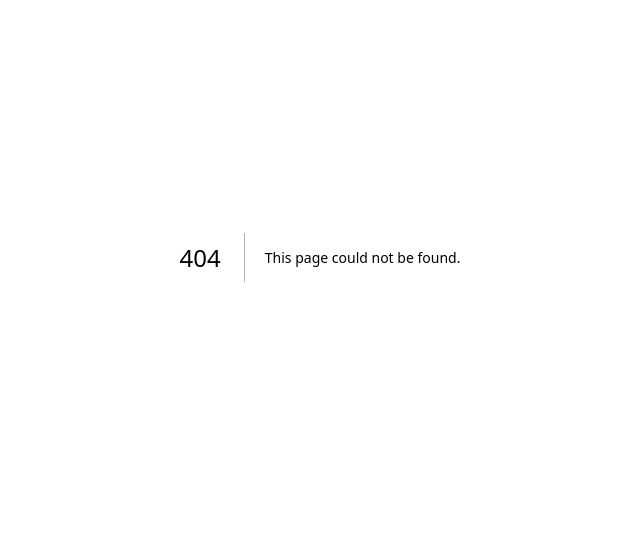
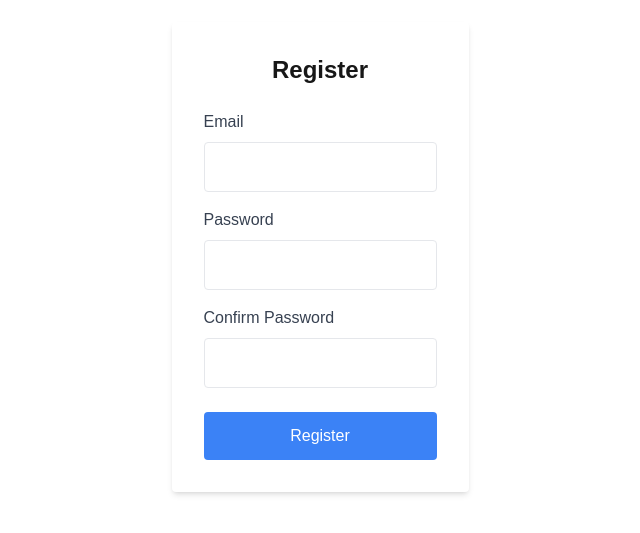
Before and after one commit to prof-lijar/tiny-product, a Next.js app: page /auth/register in a window 1280 px wide. Before the commit this address had no page. Shown: the part 143-676 px from the top of the page, without its empty margins (320-960 px from the left). Built offline with nearby package versions, Linux system fonts and the light colour scheme.

Commit message:
[Frontend] Add login and registration forms (#36)

```diff
--- /dev/null
+++ b/src/app/auth/login/page.tsx
@@ -0,0 +1,13 @@
+'use client'
+
+import LoginForm from '@/components/LoginForm';
+
+const LoginPage = () => {
+  return (
+    <main className='min-h-screen flex items-center justify-center'>
+      <LoginForm />
+    </main>
+  );
+};
+
+export default LoginPage;
--- /dev/null
+++ b/src/app/auth/register/page.tsx
@@ -0,0 +1,13 @@
+'use client'
+
+import RegisterForm from '@/components/RegisterForm';
+
+const RegisterPage = () => {
+  return (
+    <main className='min-h-screen flex items-center justify-center'>
+      <RegisterForm />
+    </main>
+  );
+};
+
+export default RegisterPage;
--- /dev/null
+++ b/src/components/LoginForm.tsx
@@ -0,0 +1,46 @@
+'use client'
+
+import { useState } from 'react';
+import { useRouter } from 'next/navigation';
+
+const LoginForm = () => {
+  const [email, setEmail] = useState('');
+  const [password, setPassword] = useState('');
+  const router = useRouter();
+
+  const handleSubmit = async (e: React.FormEvent) => {
+    e.preventDefault();
+    // Handle login logic here
+  };
+
+  return (
+    <form onSubmit={handleSubmit} className='max-w-md mx-auto p-8 bg-white rounded shadow-md'>
+      <h2 className='text-2xl font-bold mb-6 text-center'>Login</h2>
+      <div className='mb-4'>
+        <label htmlFor='email' className='block text-gray-700 font-medium mb-2'>Email</label>
+        <input
+          type='email'
+          id='email'
+          value={email}
+          onChange={(e) => setEmail(e.target.value)}
+          className='w-full p-3 border rounded focus:outline-none focus:border-blue-500'
+          required
+        />
+      </div>
+      <div className='mb-6'>
+        <label htmlFor='password' className='block text-gray-700 font-medium mb-2'>Password</label>
+        <input
+          type='password'
+          id='password'
+          value={password}
+          onChange={(e) => setPassword(e.target.value)}
+          className='w-full p-3 border rounded focus:outline-none focus:border-blue-500'
+          required
+        />
+      </div>
+      <button type='submit' className='w-full bg-blue-500 text-white font-medium p-3 rounded hover:bg-blue-600'>Login</button>
+    </form>
+  );
+};
+
+export default LoginForm;
--- /dev/null
+++ b/src/components/RegisterForm.tsx
@@ -0,0 +1,58 @@
+'use client'
+
+import { useState } from 'react';
+import { useRouter } from 'next/navigation';
+
+const RegisterForm = () => {
+  const [email, setEmail] = useState('');
+  const [password, setPassword] = useState('');
+  const [confirmPassword, setConfirmPassword] = useState('');
+  const router = useRouter();
+
+  const handleSubmit = async (e: React.FormEvent) => {
+    e.preventDefault();
+    // Handle registration logic here
+  };
+
+  return (
+    <form onSubmit={handleSubmit} className='max-w-md mx-auto p-8 bg-white rounded shadow-md'>
+      <h2 className='text-2xl font-bold mb-6 text-center'>Register</h2>
+      <div className='mb-4'>
+        <label htmlFor='email' className='block text-gray-700 font-medium mb-2'>Email</label>
+        <input
+          type='email'
+          id='email'
+          value={email}
+          onChange={(e) => setEmail(e.target.value)}
+          className='w-full p-3 border rounded focus:outline-none focus:border-blue-500'
+          required
+        />
+      </div>
+      <div className='mb-4'>
+        <label htmlFor='password' className='block text-gray-700 font-medium mb-2'>Password</label>
+        <input
+          type='password'
+          id='password'
+          value={password}
+          onChange={(e) => setPassword(e.target.value)}
+          className='w-full p-3 border rounded focus:outline-none focus:border-blue-500'
+          required
+        />
+      </div>
+      <div className='mb-6'>
+        <label htmlFor='confirmPassword' className='block text-gray-700 font-medium mb-2'>Confirm Password</label>
+        <input
+          type='password'
+          id='confirmPassword'
+          value={confirmPassword}
+          onChange={(e) => setConfirmPassword(e.target.value)}
+          className='w-full p-3 border rounded focus:outline-none focus:border-blue-500'
+          required
+        />
+      </div>
+      <button type='submit' className='w-full bg-blue-500 text-white font-medium p-3 rounded hover:bg-blue-600'>Register</button>
+    </form>
+  );
+};
+
+export default RegisterForm;
```
